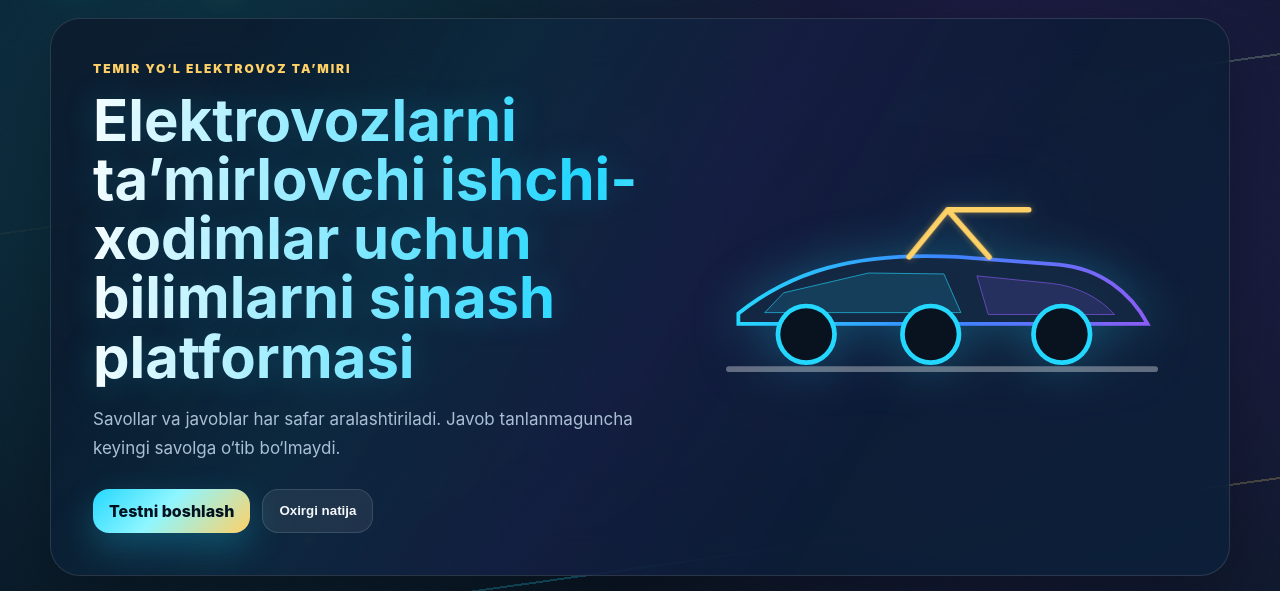
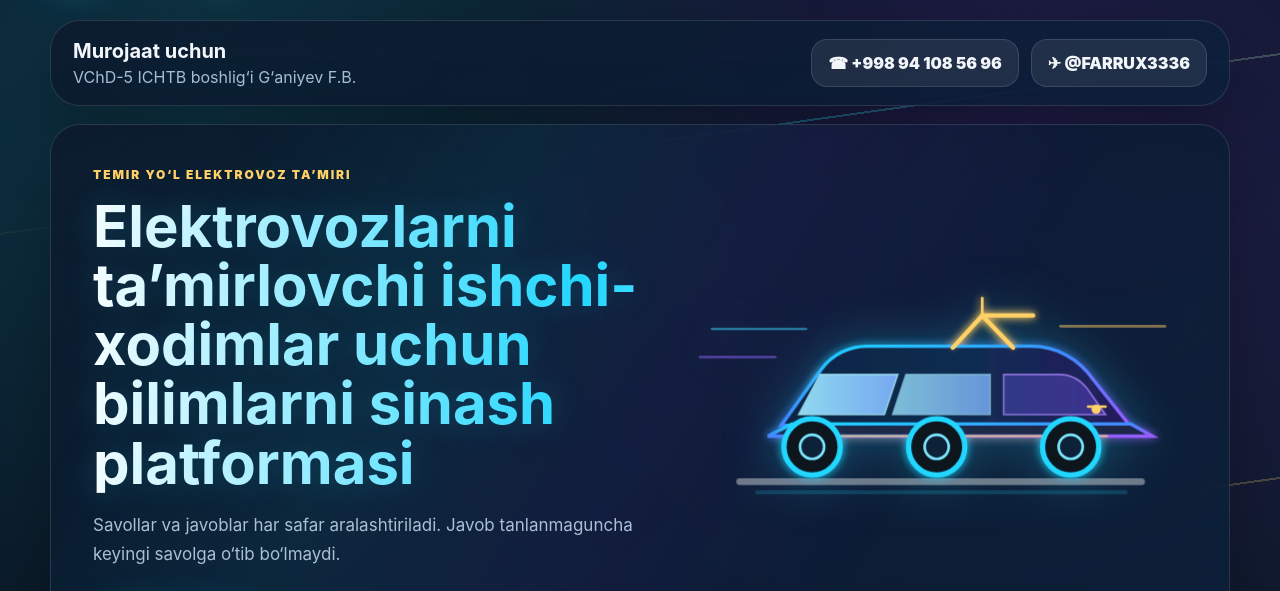
Before and after one commit to farruxbe9595-lang/elektrovoz, a plain HTML site: page index.html in a window 1280 px wide. Shown: the part 83-674 px from the top of the page. Drawn offline with Linux system fonts and the light colour scheme.

Commit message:
Add files via upload

```diff
--- a/index.html
+++ b/index.html
@@ -22,7 +22,7 @@
     <a class="brand" href="#home" aria-label="Bosh sahifa">
       <span class="brand-mark">⚡</span>
       <span>
-        <strong data-i18n="brand">Elektrovoz bilim sinovi</strong>
+        <strong class="brand-live-title" data-i18n="brand">Elektrovoz bilim sinovi</strong>
         <small data-i18n="brandSub">Ta’mirlovchi ishchi-xodimlar uchun</small>
       </span>
     </a>
@@ -33,6 +33,17 @@
   </header>
 
   <main id="home" class="shell">
+    <section class="contact-top card-glass">
+      <div class="contact-top-copy">
+        <h3 data-i18n="contactTitle">Murojaat uchun</h3>
+        <p data-i18n="contactPerson">VChD-5 ICHTB boshlig‘i G‘aniyev F.B.</p>
+      </div>
+      <div class="contact-actions">
+        <a class="contact-pill" href="tel:+998941085696">☎ +998 94 108 56 96</a>
+        <a class="contact-pill" href="https://t.me/FARRUX3336" target="_blank" rel="noopener">✈ @FARRUX3336</a>
+      </div>
+    </section>
+
     <section class="hero card-glass">
       <div class="hero-copy">
         <div class="eyebrow" data-i18n="eyebrow">Temir yo‘l elektrovoz ta’miri</div>
@@ -44,22 +55,58 @@
         </div>
       </div>
       <div class="loco-panel" aria-hidden="true">
-        <svg viewBox="0 0 540 260" role="img">
+        <svg class="hero-train" viewBox="0 0 760 360" role="img">
           <defs>
-            <linearGradient id="trainGrad" x1="0" x2="1">
-              <stop offset="0" stop-color="#25d8ff" />
-              <stop offset="0.5" stop-color="#3a86ff" />
-              <stop offset="1" stop-color="#8b5cf6" />
+            <linearGradient id="bodyGlow" x1="0" y1="0" x2="1" y2="1">
+              <stop offset="0" stop-color="#19e0ff" />
+              <stop offset="0.45" stop-color="#3f8cff" />
+              <stop offset="1" stop-color="#9b5cff" />
             </linearGradient>
+            <linearGradient id="bodyFill" x1="0" y1="0" x2="1" y2="0">
+              <stop offset="0" stop-color="#0f2744" />
+              <stop offset="0.55" stop-color="#102b52" />
+              <stop offset="1" stop-color="#261d5f" />
+            </linearGradient>
+            <linearGradient id="windowFill" x1="0" y1="0" x2="1" y2="0">
+              <stop offset="0" stop-color="#9be8ff" />
+              <stop offset="1" stop-color="#7fb4ff" />
+            </linearGradient>
+            <filter id="softGlow" x="-30%" y="-30%" width="160%" height="160%">
+              <feGaussianBlur stdDeviation="6" result="blur"/>
+              <feMerge>
+                <feMergeNode in="blur"/>
+                <feMergeNode in="SourceGraphic"/>
+              </feMerge>
+            </filter>
           </defs>
-          <path d="M64 148 C118 105, 185 82, 296 88 L404 96 C447 100, 480 125, 498 159 L64 159 Z" fill="rgba(21, 39, 67, .95)" stroke="url(#trainGrad)" stroke-width="4"/>
-          <path d="M112 126 L202 105 L282 106 L300 147 L92 147 Z" fill="rgba(37,216,255,.13)" stroke="rgba(37,216,255,.65)"/>
-          <path d="M317 108 L396 116 C424 119, 448 132, 463 149 L329 149 Z" fill="rgba(139,92,246,.15)" stroke="rgba(139,92,246,.65)"/>
-          <circle cx="136" cy="170" r="30" fill="#08131f" stroke="#24d7ff" stroke-width="5"/>
-          <circle cx="268" cy="170" r="30" fill="#08131f" stroke="#24d7ff" stroke-width="5"/>
-          <circle cx="407" cy="170" r="30" fill="#08131f" stroke="#24d7ff" stroke-width="5"/>
-          <path d="M54 207 H506" stroke="rgba(255,255,255,.35)" stroke-width="6" stroke-linecap="round"/>
-          <path class="pantograph" d="M245 88 L286 38 L330 88 M286 38 H372" fill="none" stroke="#ffd166" stroke-width="5" stroke-linecap="round" stroke-linejoin="round"/>
+
+          <g class="motion-lines" opacity="0.48">
+            <path d="M40 70 H180" stroke="#3fd8ff" stroke-width="4" stroke-linecap="round"/>
+            <path d="M22 112 H134" stroke="#8f68ff" stroke-width="4" stroke-linecap="round"/>
+            <path d="M560 66 H716" stroke="#ffd166" stroke-width="4" stroke-linecap="round"/>
+          </g>
+
+          <path d="M92 298 H692" stroke="rgba(255,255,255,0.4)" stroke-width="10" stroke-linecap="round"/>
+          <path d="M118 314 H668" stroke="rgba(37,216,255,0.18)" stroke-width="6" stroke-linecap="round"/>
+
+          <g filter="url(#softGlow)">
+            <path d="M154 214 L214 130 C230 108 256 96 282 96 H528 C564 96 598 114 620 146 L674 214 Z" fill="url(#bodyFill)" stroke="url(#bodyGlow)" stroke-width="5"/>
+            <path d="M170 212 H676 L708 230 H134 Z" fill="rgba(24,38,67,0.96)" stroke="url(#bodyGlow)" stroke-width="5"/>
+            <path d="M212 138 H328 L308 198 H180 Z" fill="url(#windowFill)" opacity="0.92" stroke="rgba(169,239,255,0.8)" stroke-width="2.5"/>
+            <path d="M340 138 H466 V198 H320 Z" fill="url(#windowFill)" opacity="0.78" stroke="rgba(169,239,255,0.65)" stroke-width="2.5"/>
+            <path d="M486 138 H570 C585 138 599 145 610 158 L638 198 H486 Z" fill="rgba(119,94,255,0.3)" stroke="rgba(174,141,255,0.72)" stroke-width="2.5"/>
+            <path d="M180 230 H640" stroke="rgba(255,209,102,0.65)" stroke-width="4" stroke-linecap="round"/>
+            <path d="M612 186 H638" stroke="#ffd166" stroke-width="4" stroke-linecap="round"/>
+            <circle cx="624" cy="190" r="7" fill="#ffd166"/>
+            <circle cx="200" cy="246" r="42" fill="#08131f" stroke="#24d7ff" stroke-width="8"/>
+            <circle cx="200" cy="246" r="18" fill="#0d2238" stroke="#7ee7ff" stroke-width="4"/>
+            <circle cx="386" cy="246" r="42" fill="#08131f" stroke="#24d7ff" stroke-width="8"/>
+            <circle cx="386" cy="246" r="18" fill="#0d2238" stroke="#7ee7ff" stroke-width="4"/>
+            <circle cx="586" cy="246" r="42" fill="#08131f" stroke="#24d7ff" stroke-width="8"/>
+            <circle cx="586" cy="246" r="18" fill="#0d2238" stroke="#7ee7ff" stroke-width="4"/>
+            <path d="M410 98 L454 50 L500 98 M454 50 H530" fill="none" stroke="#ffd166" stroke-width="6" stroke-linecap="round" stroke-linejoin="round" class="pantograph"/>
+            <path d="M454 50 L454 24" stroke="#ffd166" stroke-width="4" stroke-linecap="round"/>
+          </g>
         </svg>
       </div>
     </section>
@@ -94,16 +141,6 @@
 
     <section id="categoryGrid" class="category-grid"></section>
 
-    <section class="contact card-glass">
-      <div>
-        <h3 data-i18n="contactTitle">Murojaat uchun</h3>
-        <p data-i18n="contactPerson">VChD-5 ICHTB boshlig‘i G‘aniyev F.B.</p>
-      </div>
-      <div class="contact-actions">
-        <a class="contact-pill" href="tel:+998941085696">☎ +998 94 108 56 96</a>
-        <a class="contact-pill" href="https://t.me/FARRUX3336" target="_blank" rel="noopener">✈ @FARRUX3336</a>
-      </div>
-    </section>
   </main>
 
   <section id="quizView" class="quiz-view hidden">
@@ -148,8 +185,6 @@
 
   <footer class="footer">
     <span data-i18n="footerText">Elektrovoz ta’miri bo‘yicha bilimlarni sinash platformasi</span>
-    <span>•</span>
-    <span data-i18n="footerContact">Murojaat uchun: G‘aniyev F.B.</span>
   </footer>
 
   <script src="question_bank.js"></script>
```
Also changed, not shown: assets/favicon.svg, style.css.
